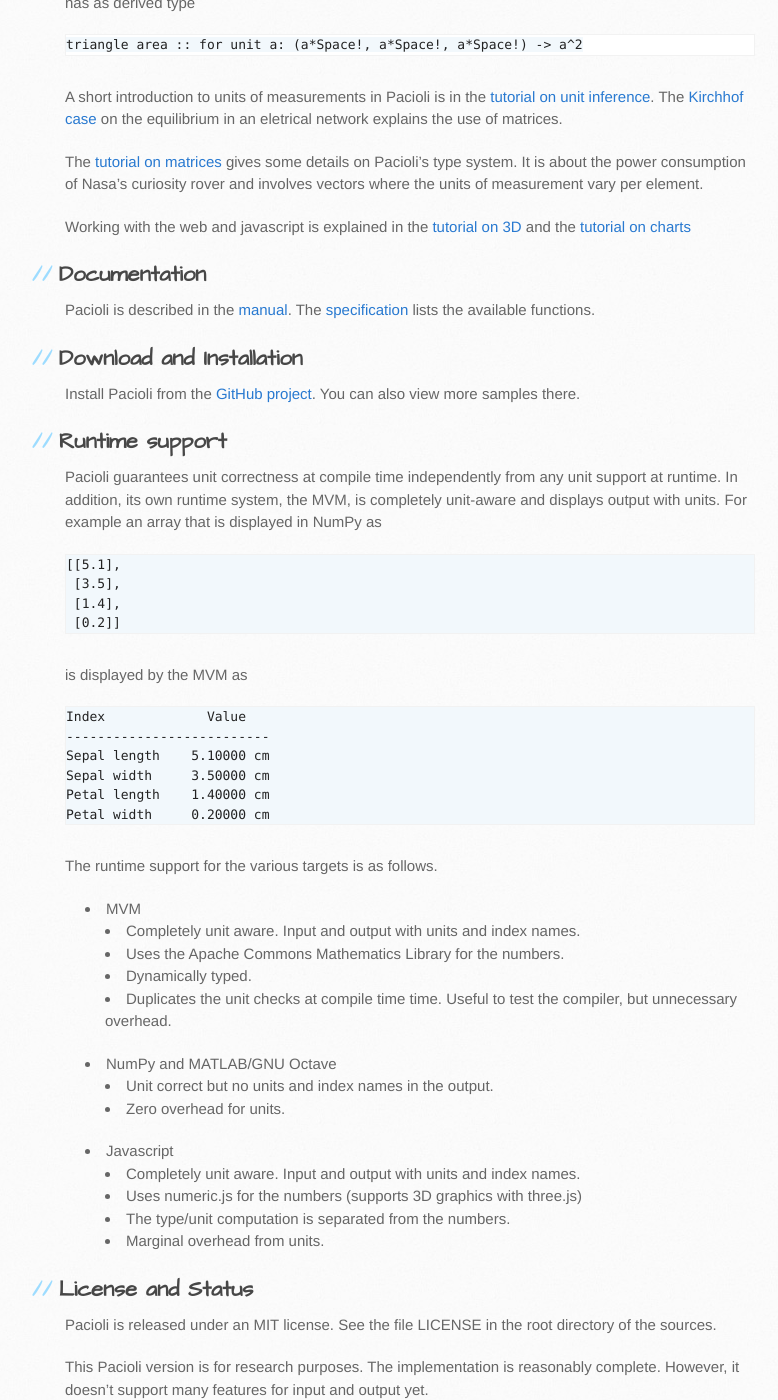
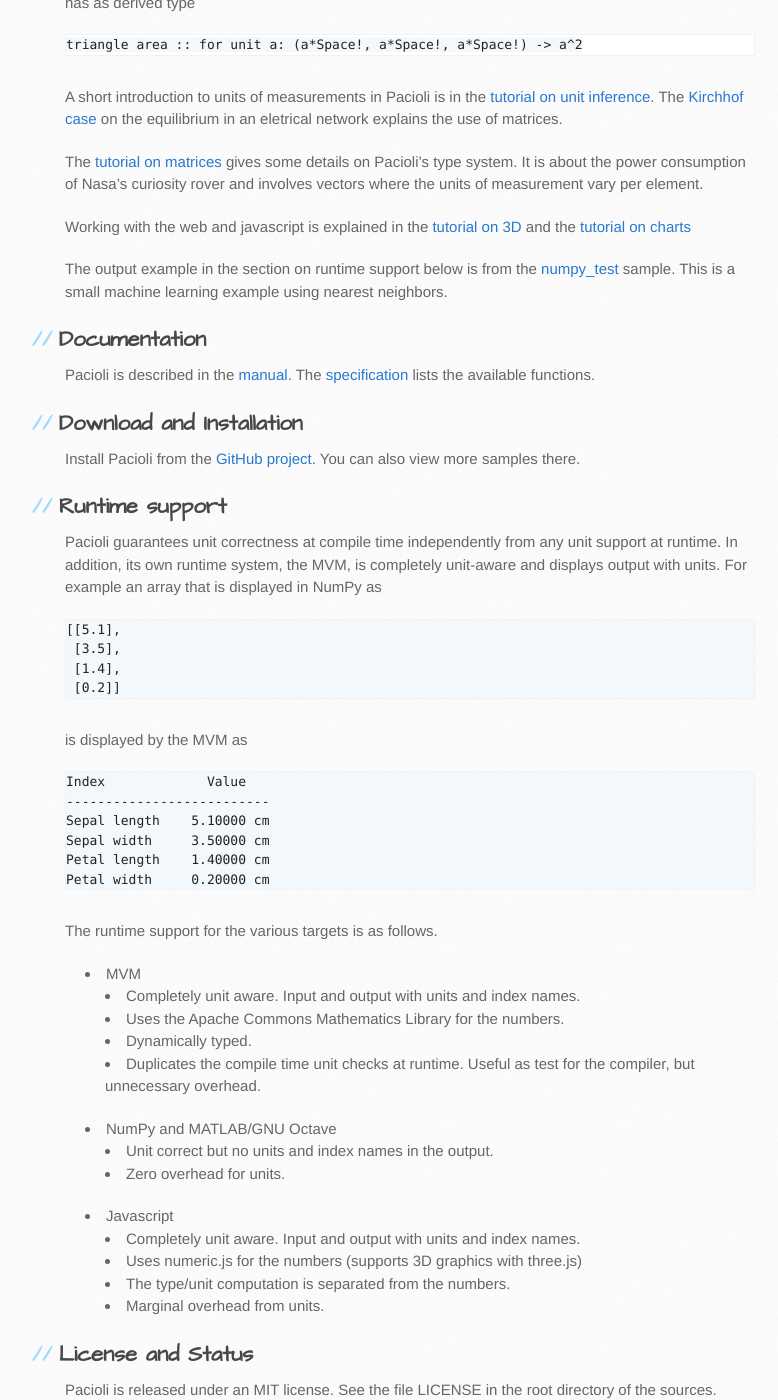
Before and after one commit to pgriffel/pacioli, a Jekyll site: the page built from index.md, in a window 1280 px wide and 1400 px high, scrolled down 753 px. Shown: the whole window, without its empty margins (105-883 px from the left). Built offline with Jekyll 4.4.1, drawn with Linux system fonts in a browser that asks for light colours.

Commit message:
Update index.md

```diff
--- a/index.md
+++ b/index.md
@@ -56,6 +56,10 @@ element.
 Working with the web and javascript is explained in the [tutorial on
 3D][space] and the [tutorial on charts][charts]
 
+The output example in the section on runtime support below is from the
+[numpy_test][numpy_test] sample. This is a small machine learning
+example using nearest neighbors.
+
 [shells]: shells
 [three]: http://threejs.org/
 [prog]: https://raw.githubusercontent.com/pgriffel/pacioli/master/samples/shells/shells.pacioli
@@ -65,6 +69,7 @@ Working with the web and javascript is explained in the [tutorial on
 [kirchhof]: kirchhof.html
 [space]: space.html
 [charts]: charts.html
+[numpy_test]: https://github.com/pgriffel/pacioli/blob/master/samples/numpy_test.pacioli
 
 
 Documentation
@@ -115,8 +120,8 @@ The runtime support for the various targets is as follows.
       <li>Completely unit aware. Input and output with units and index names.</li>
       <li>Uses the Apache Commons Mathematics Library for the numbers.</li>
       <li>Dynamically typed.</li>
-      <li>Duplicates the unit checks at compile time time. Useful to test
-          the compiler, but unnecessary overhead.</li>
+      <li>Duplicates the compile time unit checks at runtime. Useful as test
+          for the compiler, but unnecessary overhead.</li>
     </ul>
   </li>
   <li>NumPy and MATLAB/GNU Octave
```
